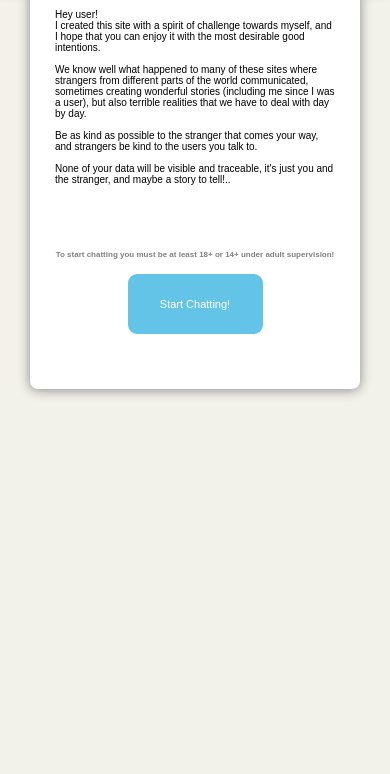
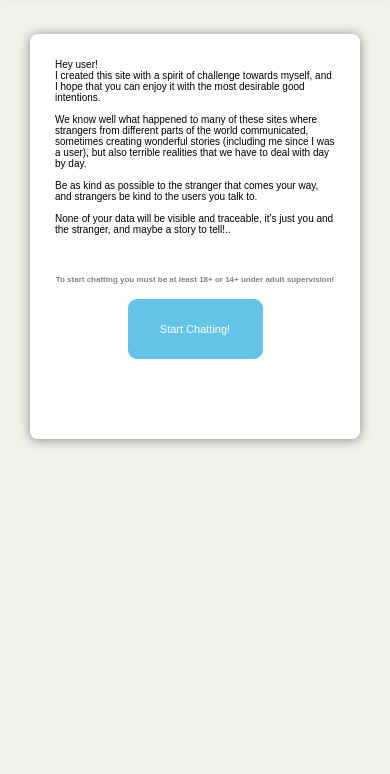
Before and after one commit to jacop3/TalkHub, a website: page index.html in a window 390 px wide. Shown: the part 70-844 px from the top of the page. Drawn offline with nearby package versions, Linux system fonts and the light colour scheme; no server answers.

Commit message:
Update index.html

```diff
--- a/index.html
+++ b/index.html
@@ -193,7 +193,7 @@ body {
     box-shadow: 0px 1px 12px #888888;
     margin-left: 30px;
     margin-right: 30px;
-    margin-top: 0px;
+    margin-top: 50px;
     height:48vh;
     border-radius: 8px;
     }
@@ -210,7 +210,7 @@ body {
     #text2{
         text-align: center;
         padding: 15px;
-        margin-top: 25px;
+        margin-top: 0px;
         font-size: 8px;
         color: gray;
     }
```
